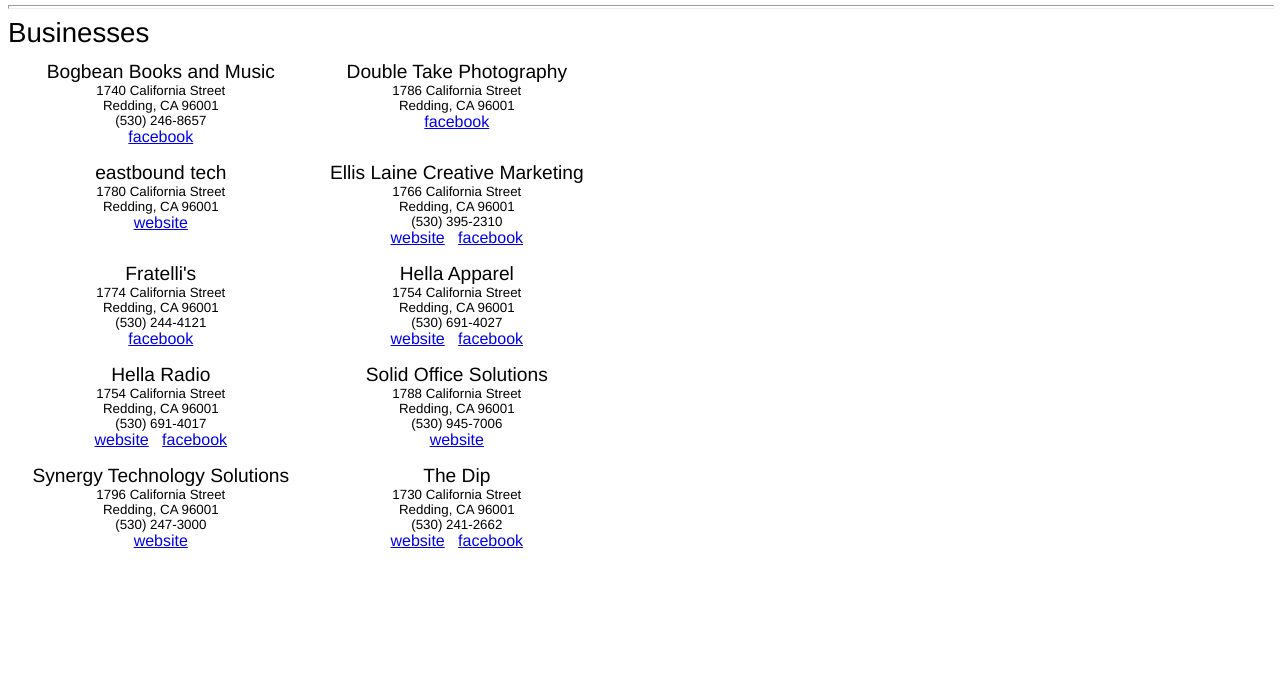
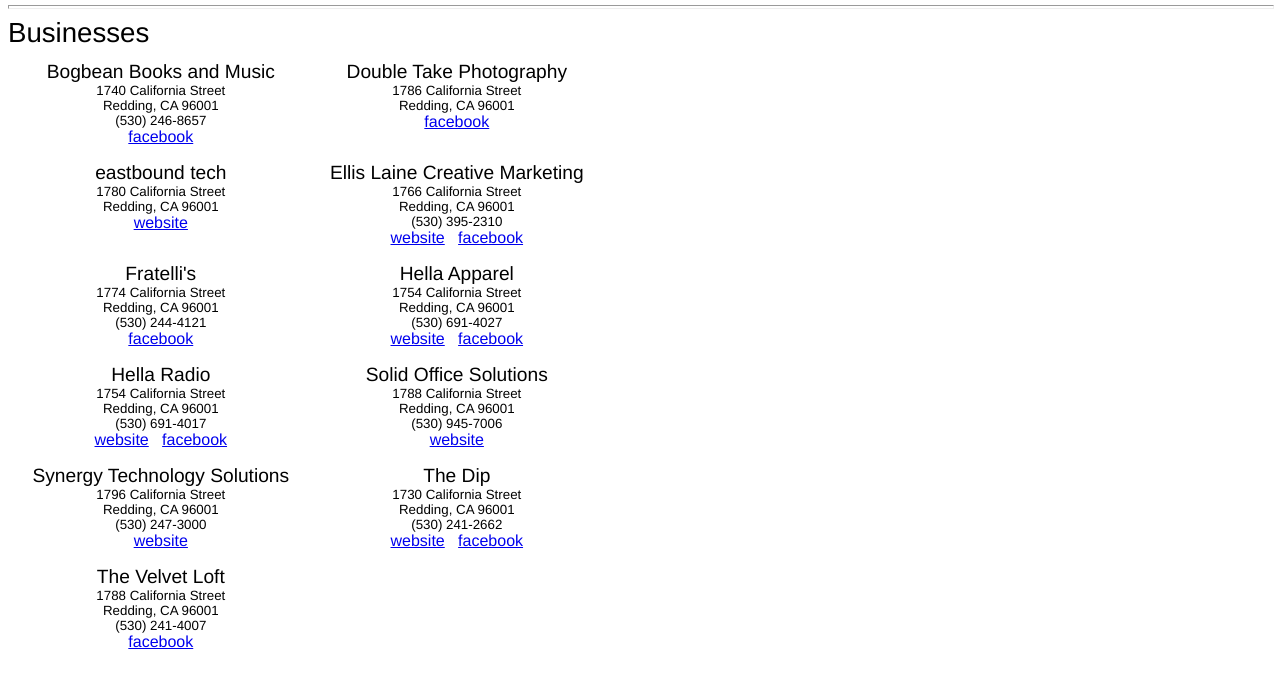
Before and after one commit to amyhurst/foundrysquare.biz, a plain HTML site: page Businesses.html in a window 1280 px wide. Shown: the part 128-816 px from the top of the page. Drawn offline with Linux system fonts and the light colour scheme.

Commit message:
April 2020 updates 1.2

```diff
--- a/Businesses.html
+++ b/Businesses.html
@@ -146,8 +146,20 @@ Redding, CA  96001<br>
 <a href="http://thedipredding.com/">website</a>
 &nbsp; <a href="https://www.facebook.com/thedipredding/">facebook</a>
       </td>
+
+</tr><tr>
+      <td
+      style="vertical-align: top; font-family: helvetica; text-align: center;"><big>The Velvet Loft</big><br>
+      <small>
+      1788 California Street <br>
+      Redding, CA  96001 <br>
+      (530) 241-4007</small><br>
+      <a href="https://www.facebook.com/The-Velvet-Loft-113284108718952/">facebook</a>
+      </td>
+</tr>
   </tbody>
 </table>
+
 
 
 <br>
```
